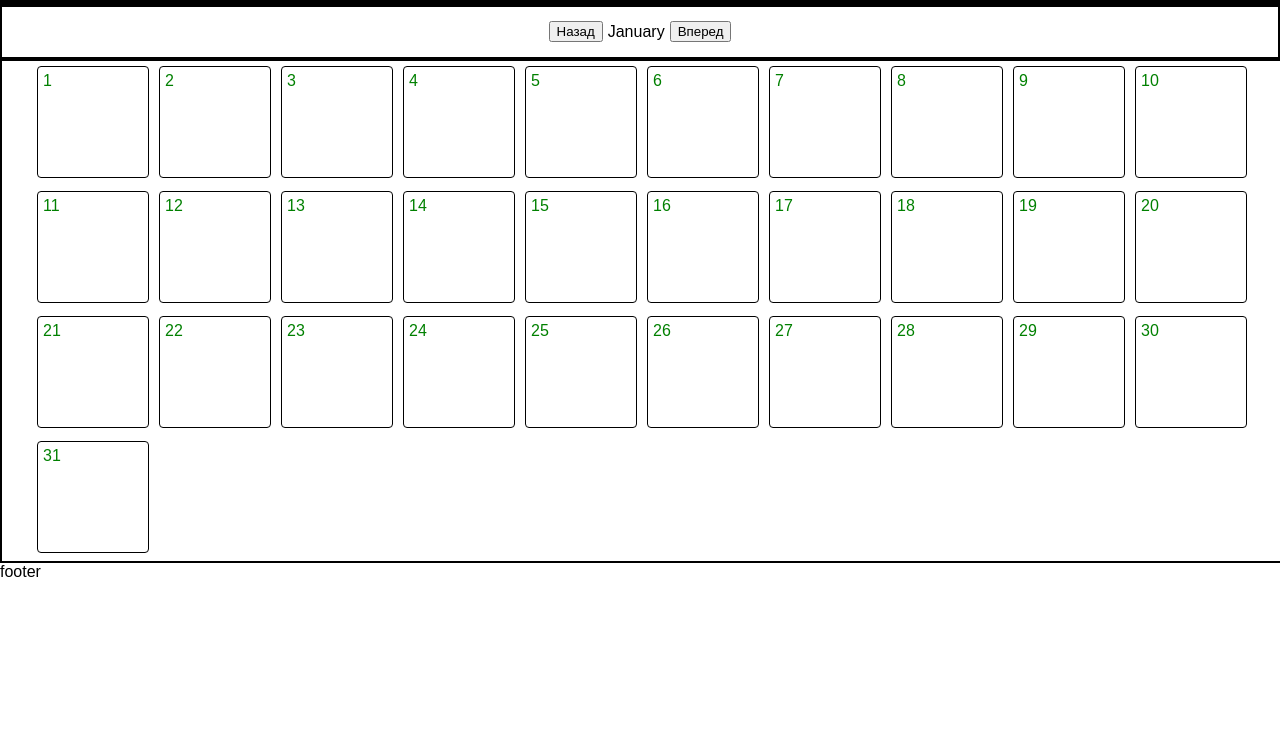
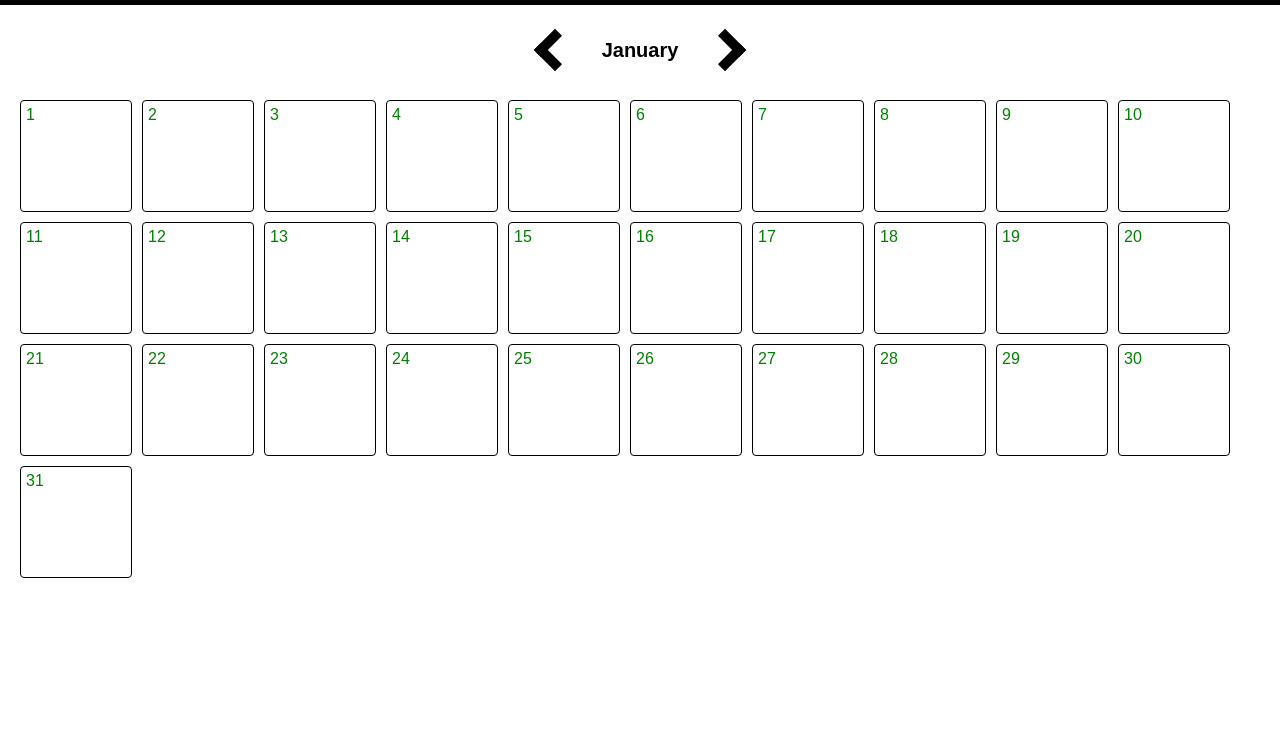
Before and after one commit to KillReal63/Calendar, a website built with Vite: page index.html in a window 1280 px wide. Shown: the part 63-800 px from the top of the page. Built offline with nearby package versions, Linux system fonts and the light colour scheme.

Commit message:
Kir
Prev button and css redactions

```diff
--- a/index.html
+++ b/index.html
@@ -11,14 +11,13 @@
       </header>
         <main class="main">
             <div class="controls" >
-                <button class="button left" id="left-button">Назад</button>
-                <div class="month" id="month-name"></div>
-                <button class="button right" id="right-button">Вперед</button>
+                <button class="button button-left" id="left-button"></button>
+                <div class="month" id="month-name" ></div>
+                <button class="button button-right" id="right-button"></button>
             </div>
             <div class="container" id="container">
             </div>
         </main>
-        <footer class="footer">footer</footer>
     </div>
     <script type="module" src="/main.js"></script>
   </body>
--- a/main.js
+++ b/main.js
@@ -1,19 +1,5 @@
 import './style.css';
 import './variables.css';
-
-const container = document.getElementById('container');
-const leftButton = document.getElementById('left-button');
-const rightButton = document.getElementById('right-button');
-rightButton.addEventListener('click', () => handleButtonClick());
-
-const handleButtonClick = side => {
-  const id = container.getAttribute('data-month-id');
-  if (id <= 11) {
-    renderMonth(year[Number(id)]);
-  } else {
-    renderMonth(year[0]);
-  }
-};
 
 const year = [
   { name: 'January', length: 31, id: 1 },
@@ -30,13 +16,19 @@ const year = [
   { name: 'December', length: 31, id: 12 },
 ];
 
-const date = year.map(({ name, length }) => {
-  const array = Array.from({ length });
-  const month = array.map((item, index) => {
+const container = document.getElementById('container');
+const leftButton = document.getElementById('left-button');
+const rightButton = document.getElementById('right-button');
+
+rightButton.addEventListener('click', () => handleButtonClick('right'));
+leftButton.addEventListener('click', () => handleButtonClick('left'));
+
+const createMonth = length => {
+  const array = Array.from({ length }).map((item, index) => {
     return { id: index + 1 };
   });
-  return { name, month };
-});
+  return array;
+};
 
 const renderMonth = ({ name: monthName, length, id: monthId }) => {
   while (container.firstChild) {
@@ -45,13 +37,30 @@ const renderMonth = ({ name: monthName, length, id: monthId }) => {
   container.setAttribute('data-month-id', monthId);
   const currentMonthName = document.getElementById('month-name');
   currentMonthName.innerText = monthName;
-  const currentMonth = date.filter(({ name }) => monthName === name);
-  currentMonth[0].month.map(({ id }) => {
+  const month = createMonth(length);
+  month.map(({ id }) => {
     const days = document.createElement('div');
     days.innerText = id;
-    days.classList.add('days');
+    days.classList.add('day');
     container.appendChild(days);
   });
 };
 
+const handleButtonClick = side => {
+  const id = container.getAttribute('data-month-id');
+  if (side === 'right') {
+    if (parseInt(id) <= 11) {
+      renderMonth(year[Number(id)]);
+    } else {
+      renderMonth(year[0]);
+    }
+  } else {
+    if (parseInt(id) === 1) {
+      renderMonth(year[11]);
+    } else {
+      renderMonth(year[Number(id) - 2]);
+    }
+  }
+};
+
 renderMonth(year[0]);
--- a/style.css
+++ b/style.css
@@ -1,4 +1,5 @@
-body, h1 {
+body,
+h1, h2   {
   font-family: sans-serif;
   margin: 0;
 }
@@ -8,7 +9,9 @@ body, h1 {
 }
 
 .header {
-  display: flex;
+  text-align: center;
+  padding: 20px 0;
+  margin-bottom: 20px;
   background-color: black;
 }
 
@@ -20,30 +23,49 @@ body, h1 {
 .controls {
   display: flex;
   flex-wrap: wrap;
+  font-size: 20px;
+  font-weight: bold;
   justify-content: center;
   align-items: center;
   height: 50px;
-  border: 2px solid;
-
+  margin-bottom: 20px;
+  background-color: white;
 }
 
 .container {
   display: flex;
   flex-wrap: wrap;
-  height: 500px;
   width: 100%;
-  padding-left: 30px;
-  border: 2px solid;
-
+  padding-left: 15px;
 }
 
 .button {
-  margin: 5px;
+  cursor: pointer;
+  background-color: white;
+  width: 30px;
+  height: 30px;
+  border-top: 10px solid black;
+  border-right: 10px solid black;
 }
 
-.days {
+.button-right {
+  transform: rotate(+45deg);
+  border-left: 0;
+  border-bottom: 0;
+  margin-left: 20px;
+}
+
+.button-left {
+  transform: rotate(-135deg);
+  border-left: 0;
+  border-bottom: 0;
+  margin-right: 20px;
+}
+
+.day {
   display: flex;
   flex-wrap: wrap;
+  cursor: pointer;
   height: 100px;
   width: 100px;
   padding: 5px;
@@ -52,3 +74,8 @@ body, h1 {
   border: 1px solid black;
   border-radius: 4px;
 }
+
+.month {
+  width: 100px;
+  text-align: center;
+}
```
